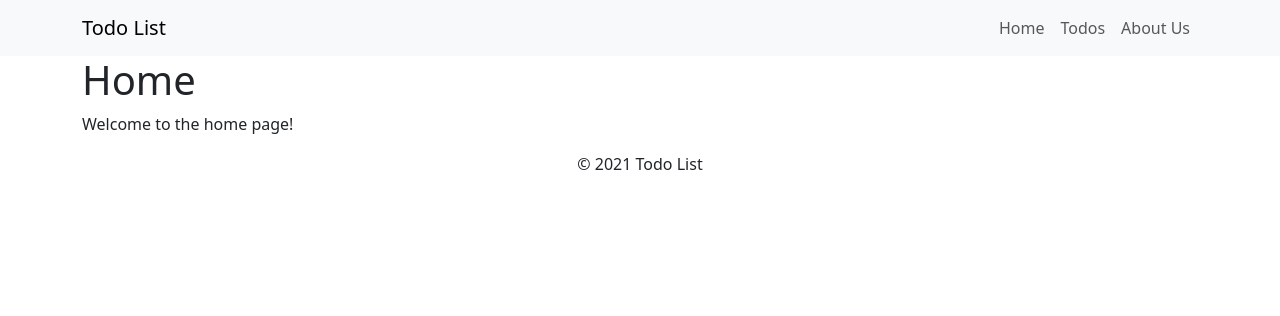
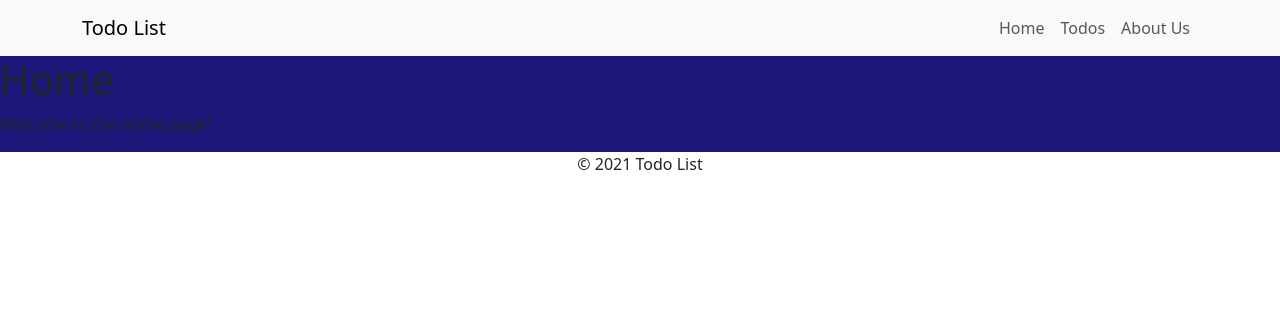
Before and after one commit to thidaskaveesha/Todo-Django, a Django app: page / in a window 1280 px wide. Shown: the top 316 px of the page. Run offline with Django 5.2, Linux system fonts and the light colour scheme.

Commit message:
styles.css added and registred

```diff
--- /dev/null
+++ b/todoList/mainApp/static/css/styles.css
@@ -0,0 +1,3 @@
+.homeContainer {
+    background-color: #1C1678;
+}
--- a/todoList/mainApp/templates/base.html
+++ b/todoList/mainApp/templates/base.html
@@ -1,3 +1,4 @@
+{% load static %}
 <!DOCTYPE html>
 <html lang="en">
 
@@ -5,7 +6,7 @@
     <meta charset="UTF-8">
     <meta name="viewport" content="width=device-width, initial-scale=1.0">
     <title>{% block title %} Todo List - Django {% endblock %}</title>
-    <link rel="stylesheet" href="styles.css">
+    <link rel="stylesheet" href="{% static 'css/styles.css' %}">
     <link href="https://cdn.jsdelivr.net/npm/bootstrap@5.3.3/dist/css/bootstrap.min.css" rel="stylesheet"
         integrity="sha384-QWTKZyjpPEjISv5WaRU9OFeRpok6YctnYmDr5pNlyT2bRjXh0JMhjY6hW+ALEwIH" crossorigin="anonymous">
 </head>
--- a/todoList/mainApp/templates/home.html
+++ b/todoList/mainApp/templates/home.html
@@ -2,7 +2,7 @@
 {% block title %} Home - Todo List {% endblock %}
 
 {% block content %}
-<div class="container">
+<div class="homeContainer">
     <div class="row">
         <div class="col-md-5">
             <h1>Home</h1>
--- a/todoList/mainApp/templates/styles.css
+++ /dev/null
@@ -1,3 +0,0 @@
-body {
-    background-color: #f0f0f0;
-}
--- a/todoList/todoList/settings.py
+++ b/todoList/todoList/settings.py
@@ -51,6 +51,7 @@ MIDDLEWARE = [
 ]
 
 ROOT_URLCONF = 'todoList.urls'
+STATIC_ROOT = '/mainApp/static/'
 
 TEMPLATES = [
     {
```
